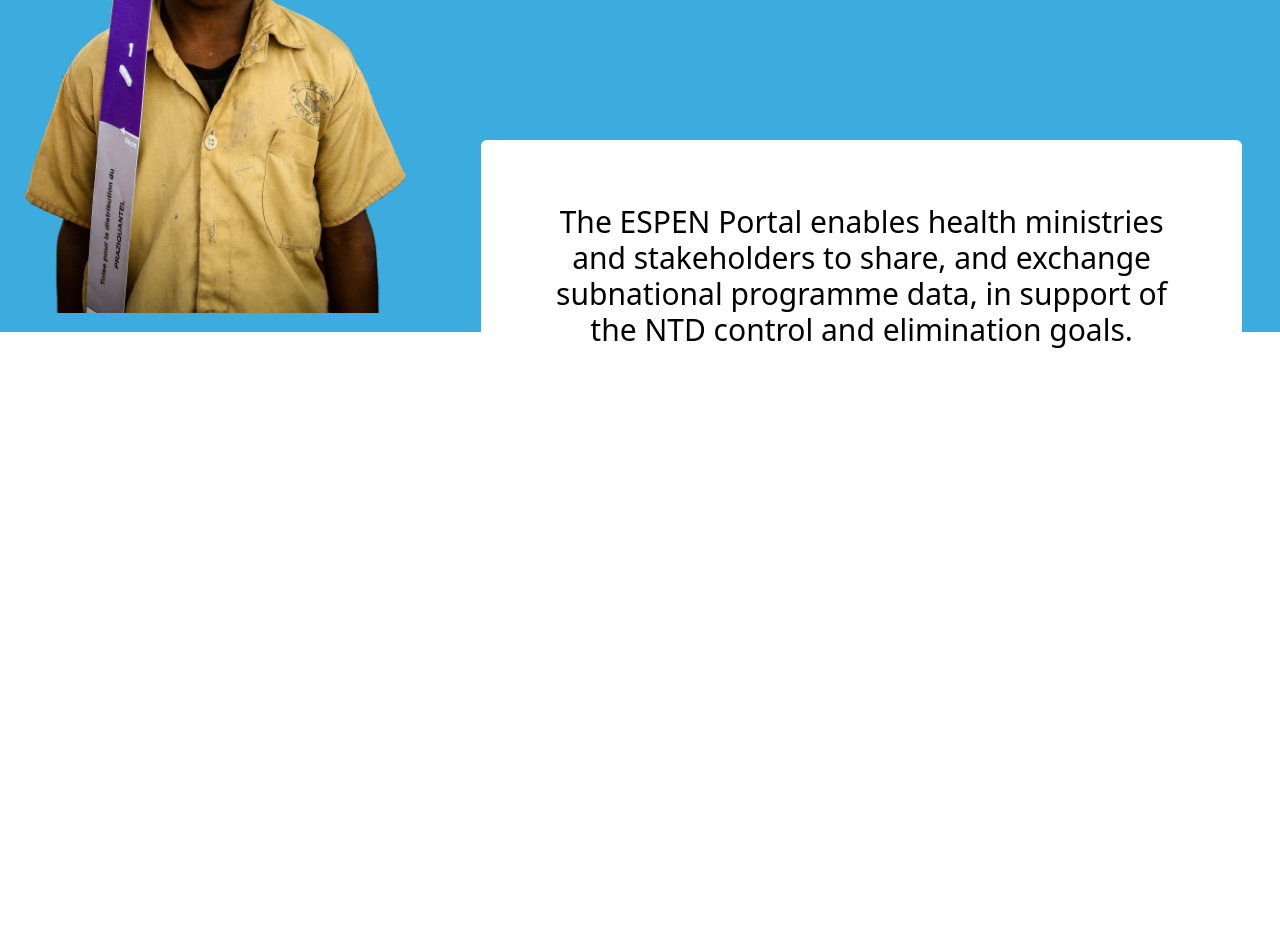
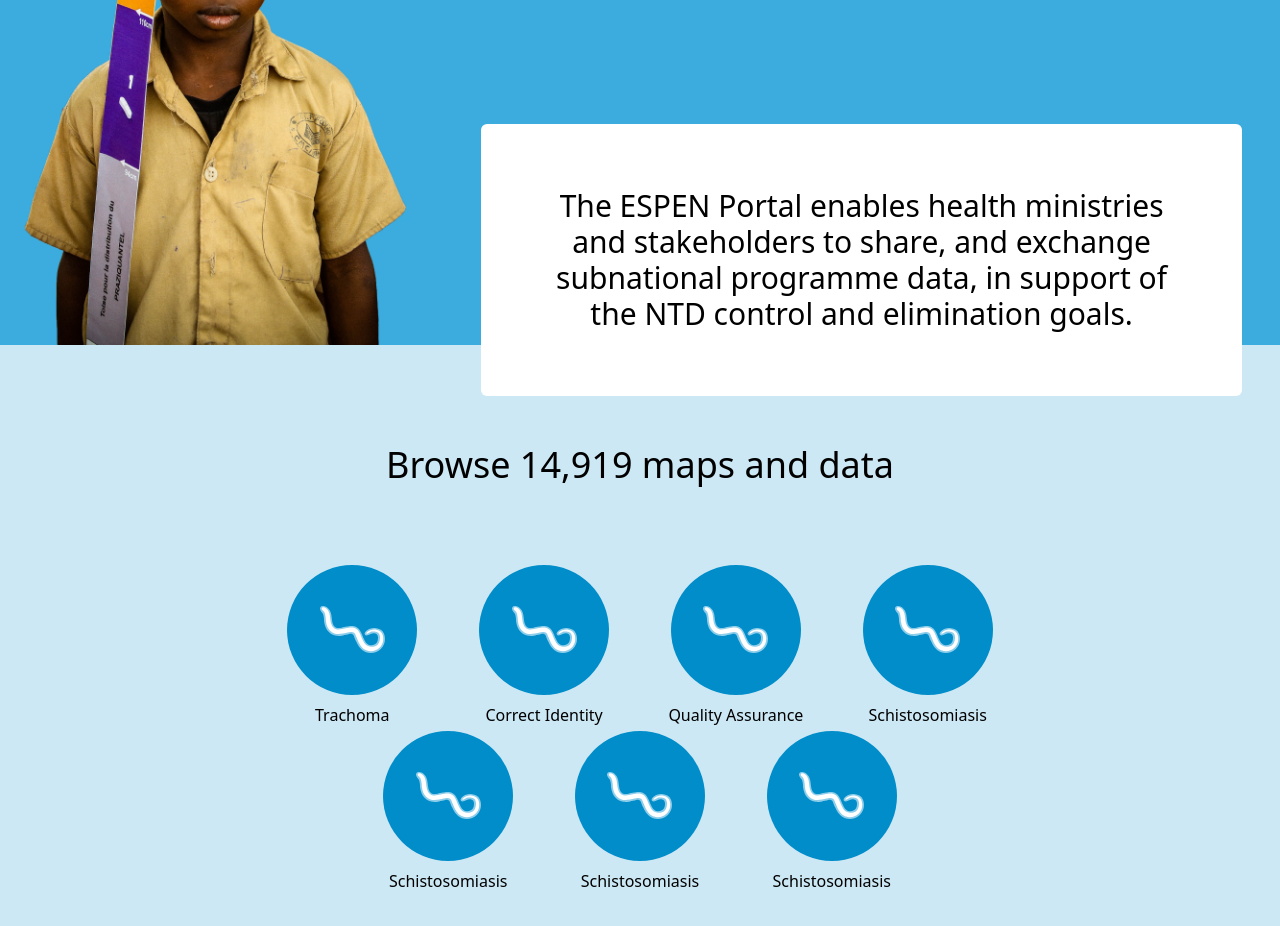
Before and after one commit to chimaris/HIR-website, a React (Vite) app: page / in a window 1280 px wide. Shown: the part 760-1686 px from the top of the page. Before the commit the page ends 1172 px from the top, so only its background shows below. Built offline with nearby package versions, Linux system fonts and the light colour scheme.

Commit message:
worked on map section

```diff
--- a/src/components/home/Header.jsx
+++ b/src/components/home/Header.jsx
@@ -16,8 +16,8 @@
         </ul>
         <h3 className='bg-[#FFC914] text-[22px]' style={{padding:'20px 20px 10px'}}><span className='mr-4 font-bold'>Latest news on NTDs:</span> Launch of the Mwele Malecela Mentorship Program for Women in Neglected Tropical Diseases</h3>
         <div className='flex justify-around mt-20 gap-4 text-white'>
-            <div className='w-[30%] flex flex-col items-center mt-12'>
-                <img src={img} alt="boy"/>
+            <div className='w-[30%] flex flex-col items-center mt-20'>
+                <img src={img} alt="boy" className='relative bottom-0'/>
             </div>
             <div className='w-[62%] flex flex-col items-center px-4'>
                 <h1 className='text-5xl text-center font-bold'>Accelerating elimination of NTDs - Towards 2030</h1>
@@ -35,7 +35,7 @@
                         <p><span className='font-bold'>million</span> people require treatment in Africa</p>
                     </div>
                 </div>
-                <div className='relative -bottom-20 bg-white text-black p-16 text-center rounded-md'>
+                <div className='relative -bottom-16 bg-white text-black p-16 text-center rounded-md'>
                     <p className='text-3xl'>The ESPEN Portal enables health ministries and stakeholders to share, and exchange subnational programme data, in support of the NTD control and elimination goals.</p>
                 </div>
             </div>
--- a/src/components/home/Home.jsx
+++ b/src/components/home/Home.jsx
@@ -1,5 +1,6 @@
 import React from 'react'
 import Header from './Header'
+import MapSection from './MapSection'
 import Nav from './Nav'
 
 const Home = () => {
@@ -7,6 +8,7 @@
     <>
     <Nav/>
     <Header/>
+    <MapSection/>
     </>
   )
 }
--- /dev/null
+++ b/src/components/home/MapSection.jsx
@@ -0,0 +1,64 @@
+import React from 'react'
+import { FaDove } from "react-icons/fa";
+import worm from '../../assets/worm.svg'
+
+
+const MapSection = () => {
+  return (
+    <section className="flex flex-col bg-[#CCE8F4] py-[100px] px-5">
+			<h2 className="text-center text-4xl">Browse 14,919 maps and data</h2>
+			<div className="flex flex-col md:flex-row md:flex-wrap items-center m-auto gap-1 my-20 justify-center">
+				<div className="flex flex-col items-center justify-center text-center gap-2 md:w-[44%] lg:w-[23%] xl:w-[20%]">
+					<div className="flex flex-col items-center justify-center bg-[#008DC9] w-[130px] h-[130px] rounded-full">
+					<img src={worm} alt="worm" width='50%' className='text-black' />
+                    </div>
+					<h4 className="text-black">Trachoma</h4>
+				</div>
+				<div className="flex flex-col items-center justify-center text-center gap-2 md:w-[44%] lg:w-[23%] xl:w-[20%]">
+					<div className="flex flex-col items-center justify-center bg-[#008DC9] w-[130px] h-[130px] rounded-full" >
+					<img src={worm} alt="worm" width='50%' className='text-black' />
+                    </div>
+					<h4 className="text-black">Correct Identity</h4>
+
+				</div>
+				<div className="flex flex-col items-center justify-center text-center gap-2 md:w-[44%] lg:w-[23%] xl:w-[20%]">
+					<div className="flex flex-col items-center justify-center bg-[#008DC9] w-[130px] h-[130px] rounded-full" >
+					<img src={worm} alt="worm" width='50%' className='text-black' />
+                    </div>
+					<h4 className="text-black">Quality Assurance</h4>
+
+				</div>
+				<div className="flex flex-col items-center justify-center text-center gap-2 md:w-[44%] lg:w-[23%] xl:w-[20%]">
+					<div className="flex flex-col items-center justify-center bg-[#008DC9] w-[130px] h-[130px] rounded-full" >
+					<img src={worm} alt="worm" width='50%' className='text-black' />
+                    </div>
+					<h4 className="text-black">Schistosomiasis</h4>
+
+				</div>
+                <div className="flex flex-col items-center justify-center text-center gap-2 md:w-[44%] lg:w-[23%] xl:w-[20%]">
+					<div className="flex flex-col items-center justify-center bg-[#008DC9] w-[130px] h-[130px] rounded-full" >
+					<img src={worm} alt="worm" width='50%' className='text-black' />
+                    </div>
+					<h4 className="text-black">Schistosomiasis</h4>
+
+				</div>
+                <div className="flex flex-col items-center justify-center text-center gap-2 md:w-[44%] lg:w-[23%] xl:w-[20%]">
+					<div className="flex flex-col items-center justify-center bg-[#008DC9] w-[130px] h-[130px] rounded-full" >
+					<img src={worm} alt="worm" width='50%' className='text-black' />
+                    </div>
+					<h4 className="text-black">Schistosomiasis</h4>
+
+				</div>
+                <div className="flex flex-col items-center justify-center text-center gap-2 md:w-[44%] lg:w-[23%] xl:w-[20%]">
+					<div className="flex flex-col items-center justify-center bg-[#008DC9] w-[130px] h-[130px] rounded-full" >
+					<img src={worm} alt="worm" width='50%' className='text-black' />
+                    </div>
+					<h4 className="text-black">Schistosomiasis</h4>
+
+				</div>
+			</div>
+		</section>
+  )
+}
+
+export default MapSection
```
Also changed, not shown: src/assets/worm.svg (added).
